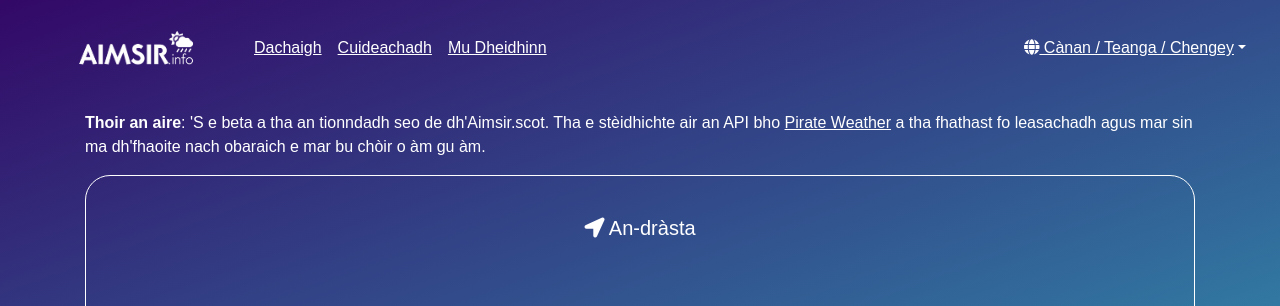
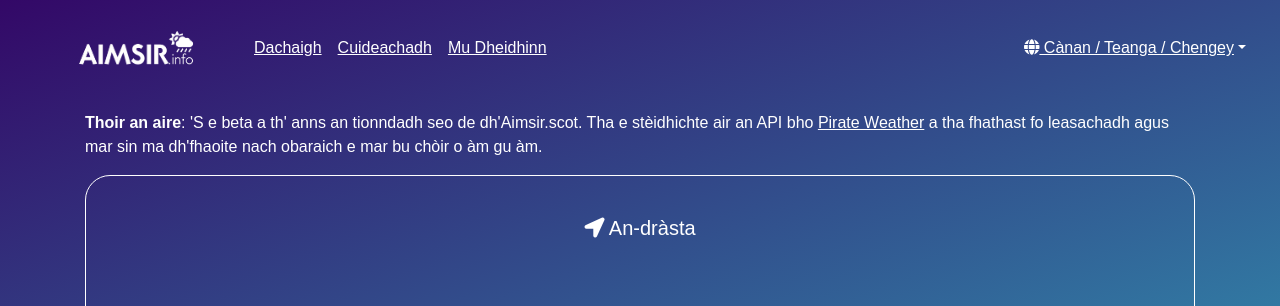
Before and after one commit to angeidheal/aimsir, a Jekyll site: the page built from beta.html, in a window 1280 px wide. Shown: the top 306 px of the page. Built offline with Jekyll 4.4.1, drawn with Linux system fonts in a browser that asks for light colours; nearby versions of some CDN libraries; a script that is not in the unit is left out.

Commit message:
Update beta.html

```diff
--- a/beta.html
+++ b/beta.html
@@ -4,7 +4,7 @@
 ---
 
 <div class="container">
-  <p><strong>Thoir an aire</strong>: 'S e beta a tha an tionndadh seo de dh'Aimsir.scot. Tha e stèidhichte air an API bho <a href="https://pirateweather.net">Pirate Weather</a> a tha fhathast fo leasachadh agus mar sin ma dh'fhaoite nach obaraich e mar bu chòir o àm gu àm.</p>
+  <p><strong>Thoir an aire</strong>: 'S e beta a th' anns an tionndadh seo de dh'Aimsir.scot. Tha e stèidhichte air an API bho <a href="https://pirateweather.net">Pirate Weather</a> a tha fhathast fo leasachadh agus mar sin ma dh'fhaoite nach obaraich e mar bu chòir o àm gu àm.</p>
   <div class="current-weather">
     <h5 class="section-header"><i class="fas fa-location-arrow"></i> An-dràsta</h5>
     <div class="row">
```
